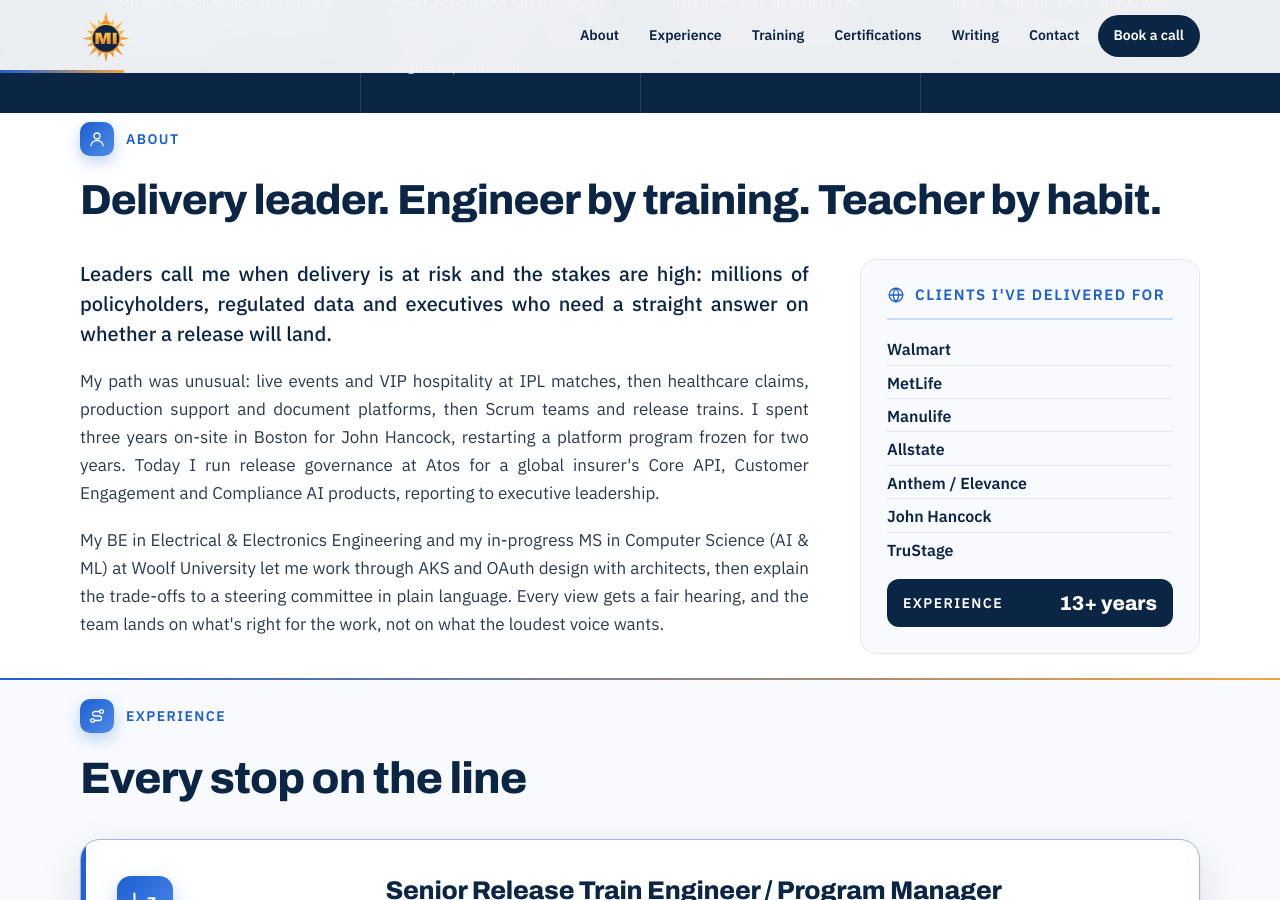
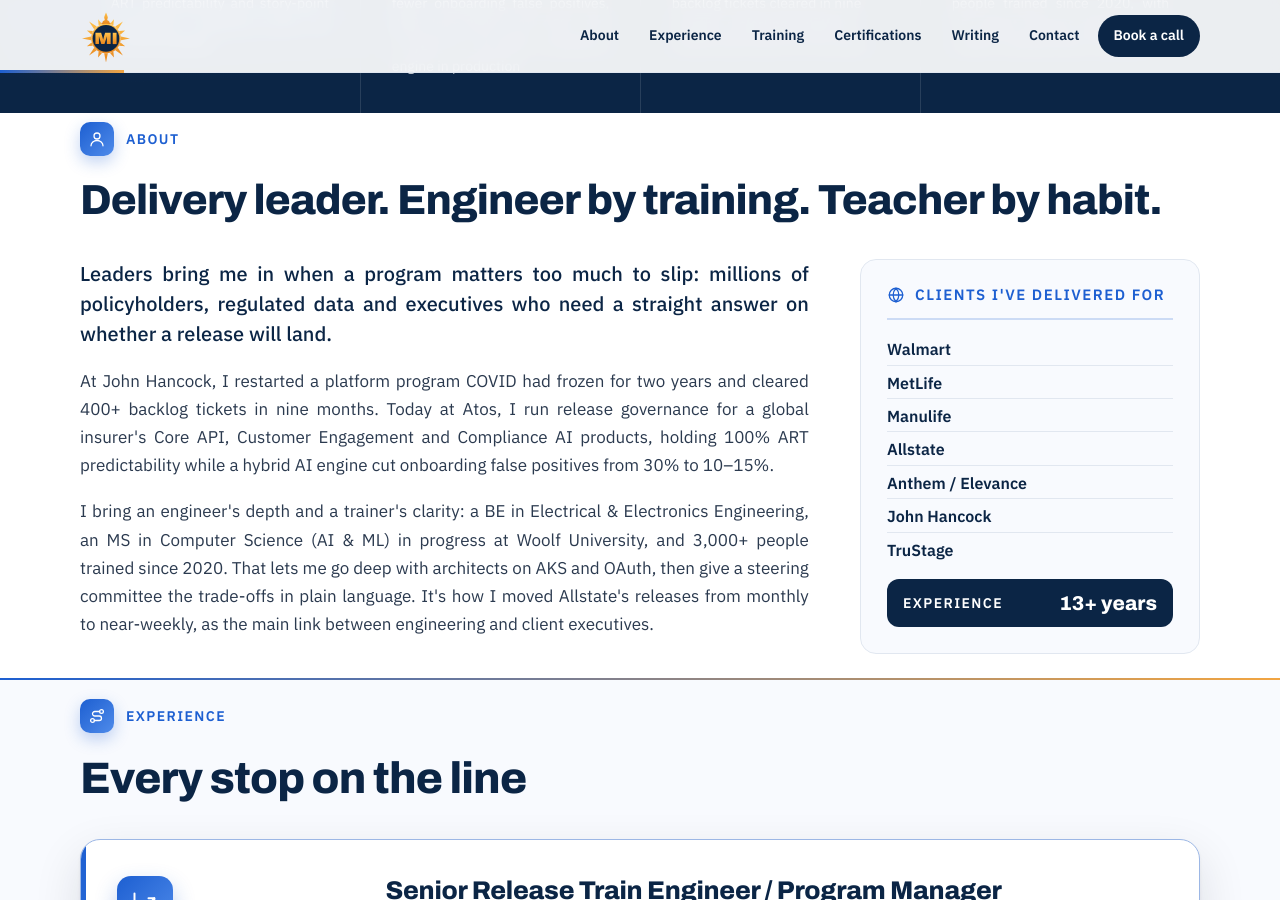
Before and after one commit to Madhan-I/Madhan-I.github.io, a Jekyll site: the page built from index.html, in a window 1280 px wide and 900 px high, scrolled down 769 px. Built offline with Jekyll 4.4.1, drawn with Linux system fonts in a browser that asks for light colours.

Commit message:
About: proof-led rewrite (John Hancock restart, Manulife predictability and AI results, Allstate release cadence).
Co-Authored-By: Claude Opus 5.5 <noreply@anthropic.com>
Claude-Session: https://claude.ai/code/session_01MFRrTt7LBDdX57m85KHNGp

```diff
--- a/_data/profile.yml
+++ b/_data/profile.yml
@@ -70,9 +70,9 @@ metrics:
 # Use | to start a new line in the heading.
 about_title: "Delivery leader. Engineer by training. Teacher by habit."
 about:
-  - "Leaders call me when delivery is at risk and the stakes are high: millions of policyholders, regulated data and executives who need a straight answer on whether a release will land."
-  - "My path was unusual: live events and VIP hospitality at IPL matches, then healthcare claims, production support and document platforms, then Scrum teams and release trains. I spent three years on-site in Boston for John Hancock, restarting a platform program frozen for two years. Today I run release governance at Atos for a global insurer's Core API, Customer Engagement and Compliance AI products, reporting to executive leadership."
-  - "My BE in Electrical & Electronics Engineering and my in-progress MS in Computer Science (AI & ML) at Woolf University let me work through AKS and OAuth design with architects, then explain the trade-offs to a steering committee in plain language. Every view gets a fair hearing, and the team lands on what's right for the work, not on what the loudest voice wants."
+  - "Leaders bring me in when a program matters too much to slip: millions of policyholders, regulated data and executives who need a straight answer on whether a release will land."
+  - "At John Hancock, I restarted a platform program COVID had frozen for two years and cleared 400+ backlog tickets in nine months. Today at Atos, I run release governance for a global insurer's Core API, Customer Engagement and Compliance AI products, holding 100% ART predictability while a hybrid AI engine cut onboarding false positives from 30% to 10–15%."
+  - "I bring an engineer's depth and a trainer's clarity: a BE in Electrical & Electronics Engineering, an MS in Computer Science (AI & ML) in progress at Woolf University, and 3,000+ people trained since 2020. That lets me go deep with architects on AKS and OAuth, then give a steering committee the trade-offs in plain language. It's how I moved Allstate's releases from monthly to near-weekly, as the main link between engineering and client executives."
 
 clients:
   - Walmart
```
